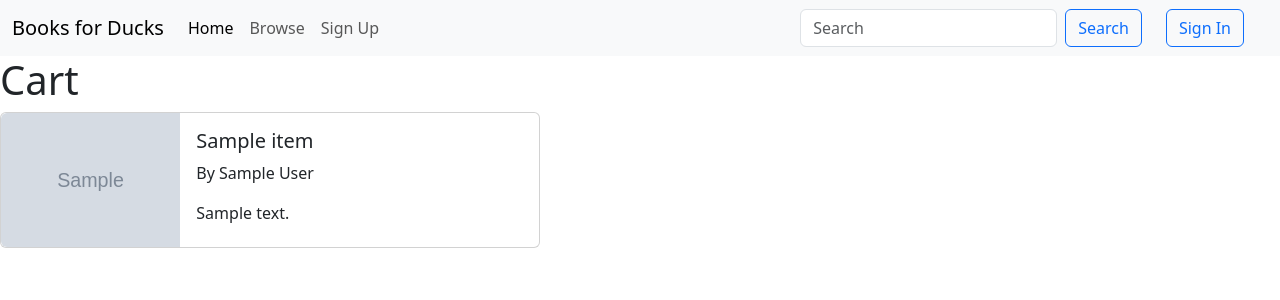
After one commit to adalei1801/DuckBooks, a Flask app: template templates/cart.html.jinja in a window 1280 px wide. The commit adds this page. Shown: the top 300 px of the page. Run offline with Flask 3, Linux system fonts and the light colour scheme; the template is opened without the code that fills it: most values are stand-ins (such as "Sample title", 1, 10 or a date in 2020); grey boxes marked "Sample" are stand-in pictures.

Commit message:
12/20 work

```diff
--- a/main.py
+++ b/main.py
@@ -66,11 +66,16 @@ def index():
 
 @app.route("/browse")
 def product_browse():
+    query = request.args.get('query')
+
     conn = connect_db()
 
     cursor = conn.cursor()
 
-    cursor.execute("SELECT * FROM `Product` ;")
+    if query is None:
+        cursor.execute("SELECT * FROM `Product` ;")
+    else:
+        cursor.execute(f"SELECT * FROM `Product` WHERE `title` LIKE '%{query}%' OR `author` LIKE '%{query}%';")
 
     results = cursor.fetchall()
 
@@ -98,6 +103,29 @@ def product_page(product_id):
 
     return render_template("product.html.jinja", product = result)
 
+
+@app.route("/product/<product_id>/cart", methods=["POST"])
+@flask_login.login_required
+def add_to_cart(product_id):
+    customer_id = flask_login.current_user.id
+    quantity = request.form["quantity"]
+
+    conn = connect_db()
+    cursor = conn.cursor()
+
+    cursor.execute(f"""
+    INSERT INTO `Cart`
+    (`product_id`, `customer_id`, `quantity`)
+    VALUES
+    ({product_id}, {customer_id}, {quantity});
+    """)
+
+    cursor.close()
+    conn.close
+
+    return redirect("/cart")
+
+
 @app.route("/signin", methods=["POST", "GET"])
 def signin():
     if flask_login.current_user.is_authenticated:
@@ -122,6 +150,9 @@ def signin():
             user = User(result["id"], result["username"], result["email"], result["name"])
             flask_login.login_user(user)
             return redirect("/")
+
+        cursor.close()
+        conn.close
 
     return render_template("signin.html.jinja")
 
@@ -180,4 +211,4 @@ def signup():
 @app.route("/cart")
 @flask_login.login_required
 def cart():
-    return "Cart Page"
+    return render_template("cart.html.jinja")
--- /dev/null
+++ b/templates/cart.html.jinja
@@ -0,0 +1,31 @@
+<!doctype html>
+<html lang="en">
+  <head>
+    <meta charset="utf-8">
+    <meta name="viewport" content="width=device-width, initial-scale=1">
+    <title>Bootstrap demo</title>
+    <link href="https://cdn.jsdelivr.net/npm/bootstrap@5.3.3/dist/css/bootstrap.min.css" rel="stylesheet" integrity="sha384-QWTKZyjpPEjISv5WaRU9OFeRpok6YctnYmDr5pNlyT2bRjXh0JMhjY6hW+ALEwIH" crossorigin="anonymous">
+  </head>
+  <body>
+    {% include "components/navbar.html.jinja"%}
+    <h1>Cart</h1>
+
+    {%for item in products%}
+        <div class="card mb-3" style="max-width: 540px;">
+        <div class="row g-0">
+            <div class="col-md-4">
+            <img src="{{item['image']}}" class="img-fluid rounded-start" alt="{{item['title']}}">
+            </div>
+            <div class="col-md-8">
+            <div class="card-body">
+                <h5 class="card-title">{{item['title']}}</h5>
+                <p class="card-text">By {{item['author']}}</p>
+                <p class="card-text">{{item['description']}}</p>
+            </div>
+            </div>
+        </div>
+        </div>
+    {%endfor%}
+    <script src="https://cdn.jsdelivr.net/npm/bootstrap@5.3.3/dist/js/bootstrap.bundle.min.js" integrity="sha384-YvpcrYf0tY3lHB60NNkmXc5s9fDVZLESaAA55NDzOxhy9GkcIdslK1eN7N6jIeHz" crossorigin="anonymous"></script>
+  </body>
+</html>
--- a/templates/components/navbar.html.jinja
+++ b/templates/components/navbar.html.jinja
@@ -20,8 +20,8 @@
           <a class="nav-link" href="/signup">Sign Up</a>
         </li>
       </ul>
-      <form class="d-flex" role="search">
-        <input class="form-control me-2" type="search" placeholder="Search" aria-label="Search">
+      <form class="d-flex" role="search" action="/browse">
+        <input class="form-control me-2" name="query" type="search" placeholder="Search" aria-label="Search">
         <button class="btn btn-outline-primary" type="submit">Search</button>
       </form>
 
--- a/templates/homepage.html.jinja
+++ b/templates/homepage.html.jinja
@@ -9,8 +9,6 @@
   <body>
     {% include "components/navbar.html.jinja"%}
     <h1>Homepage</h1>
-    {%for product in products%}
-    {{result}}
     <script src="https://cdn.jsdelivr.net/npm/bootstrap@5.3.3/dist/js/bootstrap.bundle.min.js" integrity="sha384-YvpcrYf0tY3lHB60NNkmXc5s9fDVZLESaAA55NDzOxhy9GkcIdslK1eN7N6jIeHz" crossorigin="anonymous"></script>
   </body>
 </html>
```
Also changed, not shown: templates/browse.html.jinja (+14 -0 lines), templates/product.html.jinja (+9 -1 lines).
